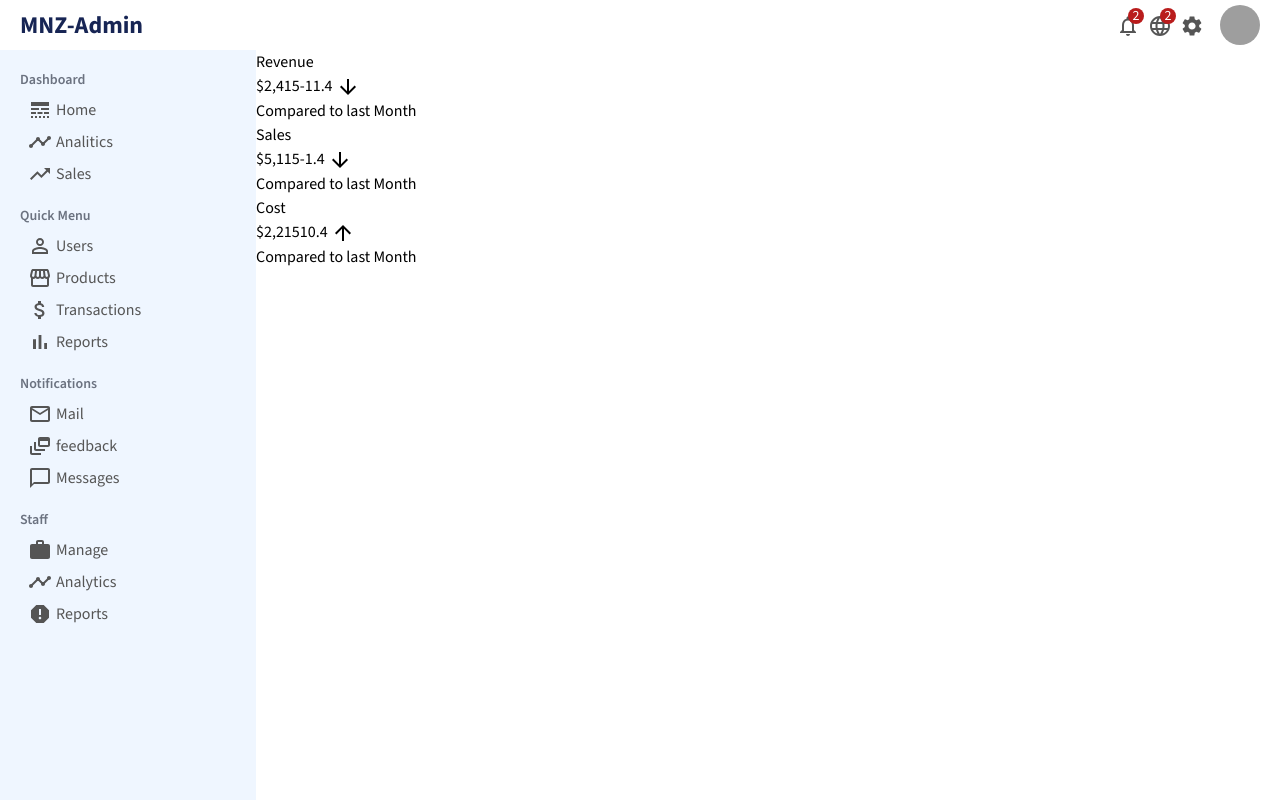
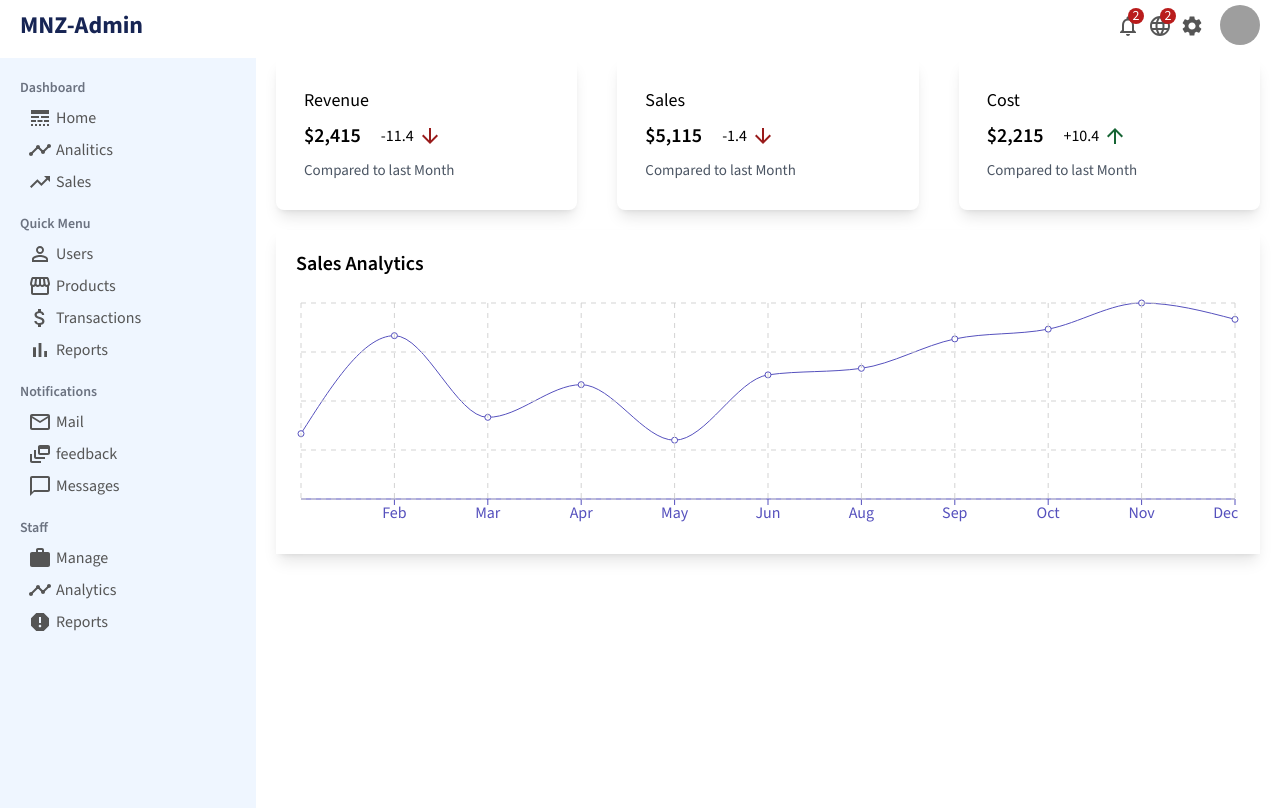
Before and after one commit to MuneesMnz/react-dashboard-expample-2, a React (Create React App) app: page / in a window 1280 px wide. Built offline with nearby package versions, Linux system fonts and the light colour scheme; grey boxes are pictures that could not be loaded.

Commit message:
chart reusable completed

```diff
--- a/src/App.js
+++ b/src/App.js
@@ -6,7 +6,7 @@
   return (
     <div>
       <Topbar />
-      <div className="flex ">
+      <div className="flex mt-2 ">
         <Sidebar />
         <Home />
       </div>
--- /dev/null
+++ b/src/components/Chart.jsx
@@ -0,0 +1,27 @@
+import {
+  LineChart,
+  Line,
+  XAxis,
+  CartesianGrid,
+  Tooltip,
+  ResponsiveContainer,
+} from "recharts";
+
+const Chart = ({title,data,dataKey,grid}) => {
+
+  return (
+    <div className="m-5 p-5 shadow-lg">
+      <h3 className="mb-5 text-xl font-semibold">{title}</h3>
+      <ResponsiveContainer width="100%" aspect={4 / 1}>
+        <LineChart data={data}>
+          <XAxis dataKey={"name"} stroke="#5550bd" />
+          <Line type="monotone" dataKey={dataKey} stroke="#5550bd" />
+          <Tooltip />
+         {grid && <CartesianGrid stroke="lightgray" strokeDasharray="5 5" />}
+        </LineChart>
+      </ResponsiveContainer>
+    </div>
+  );
+};
+
+export default Chart;
--- a/src/components/FeaturedInfo.jsx
+++ b/src/components/FeaturedInfo.jsx
@@ -1,35 +1,47 @@
-import { ArrowDownward, ArrowUpward } from '@material-ui/icons'
-import React from 'react'
+import { ArrowDownward, ArrowUpward } from "@material-ui/icons";
+import React from "react";
 
 const FeaturedInfo = () => {
   return (
-    <div>
-      <div>
-        <span>Revenue</span>
-        <div>
-            <span>$2,415</span>
-            <span>-11.4 <ArrowDownward /></span>
+    <div className="w-full flex justify-between ">
+      <div className="flex-1 mx-5 p-7 rounded-lg shadow-lg ">
+        <span className="text-lg">Revenue</span>
+        <div className="my-2 flex items-center">
+          <span className="text-xl font-semibold">$2,415</span>
+          <span className="flex items ml-5">
+            -11.4 <ArrowDownward className={`text-sm ml-1 text-red-800`} />{" "}
+          </span>
         </div>
-        <span>Compared to last Month</span>
+        <span className="text-[15px] text-gray-600">
+          Compared to last Month
+        </span>
       </div>
-      <div>
-        <span>Sales</span>
-        <div>
-            <span>$5,115</span>
-            <span>-1.4 <ArrowDownward /></span>
+      <div className="flex-1 mx-5 p-7 rounded-lg shadow-lg  ">
+        <span className="text-lg">Sales</span>
+        <div className="my-2 flex items-center">
+          <span className="text-xl font-semibold">$5,115</span>
+          <span className="flex items ml-5">
+            -1.4 <ArrowDownward className={`text-sm ml-1 text-red-800`} />{" "}
+          </span>
         </div>
-        <span>Compared to last Month</span>
+        <span className="text-[15px] text-gray-600">
+          Compared to last Month
+        </span>
       </div>
-      <div>
-        <span>Cost</span>
-        <div>
-            <span>$2,215</span>
-            <span>10.4 <ArrowUpward /></span>
+      <div className="flex-1 mx-5 p-7 rounded-lg shadow-lg  ">
+        <span className="text-lg">Cost</span>
+        <div className="my-2 flex items-center">
+          <span className="text-xl font-semibold">$2,215</span>
+          <span className="flex items ml-5">
+            +10.4 <ArrowUpward className={`text-sm ml-1 text-green-800`} />{" "}
+          </span>
         </div>
-        <span>Compared to last Month</span>
+        <span className="text-[15px] text-gray-600">
+          Compared to last Month
+        </span>
       </div>
     </div>
-  )
-}
+  );
+};
 
-export default FeaturedInfo
+export default FeaturedInfo;
--- a/src/components/Sidebar.jsx
+++ b/src/components/Sidebar.jsx
@@ -1,4 +1,4 @@
-import { AttachMoney, LineStyle, PermIdentity, Storefront, Timeline, TrendingUp,BarChart, MailOutline, DynamicFeed, ChatBubbleOutline, WorkOffOutlined, Report, WorkOutlined } from '@material-ui/icons'
+import { AttachMoney, LineStyle, PermIdentity, Storefront, Timeline, TrendingUp,BarChart, MailOutline, DynamicFeed, ChatBubbleOutline, Report, WorkOutlined } from '@material-ui/icons'
 import React from 'react'
 
 
--- /dev/null
+++ b/src/components/WidgetSm.jsx
@@ -0,0 +1,11 @@
+import React from 'react'
+
+const WidgetSm = () => {
+  return (
+    <div>
+
+    </div>
+  )
+}
+
+export default WidgetSm
--- /dev/null
+++ b/src/dummyData.js
@@ -0,0 +1,46 @@
+export  const data = [
+    {
+      name: "Jan",
+      User: 2000,
+    },
+    {
+      name: "Feb",
+      User: 5000,
+    },
+    {
+      name: "Mar",
+      User: 2500,
+    },
+    {
+      name: "Apr",
+      User: 3500,
+    },
+    {
+      name: "May",
+      User: 1800,
+    },
+    {
+      name: "Jun",
+      User: 3800,
+    },
+    {
+      name: "Aug",
+      User: 4000,
+    },
+    {
+      name: "Sep",
+      User: 4900,
+    },
+    {
+      name: "Oct",
+      User: 5200,
+    },
+    {
+      name: "Nov",
+      User: 6000,
+    },
+    {
+      name: "Dec",
+      User: 5500,
+    },
+  ];
--- a/src/pages/Home.jsx
+++ b/src/pages/Home.jsx
@@ -1,10 +1,18 @@
 import React from "react";
 import FeaturedInfo from "../components/FeaturedInfo";
+import Chart from "../components/Chart";
+import { data } from "../dummyData";
+import WidgetSm from "../components/WidgetSm";
 
 const Home = () => {
+
   return (
     <div className="flex-[4]">
       <FeaturedInfo />
+      <Chart title={"Sales Analytics"} data={data} dataKey={"User"}  grid />
+      <div className="flex m-5">
+    <WidgetSm />
+      </div>
     </div>
   );
 };
```
Also changed, not shown: src/components/WidgetLg.jsx (added).
